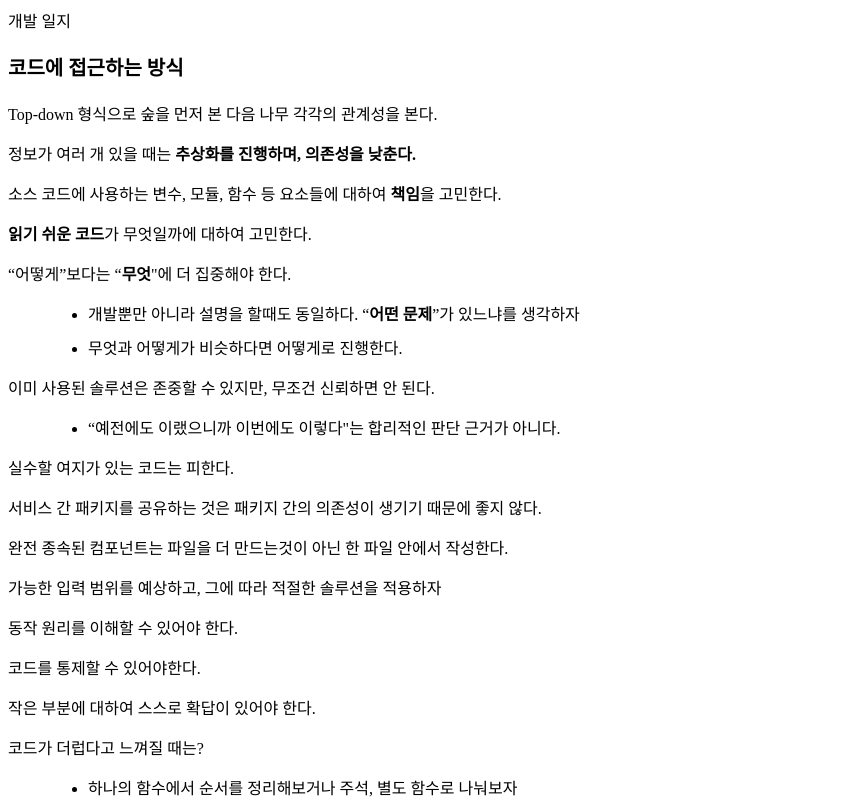
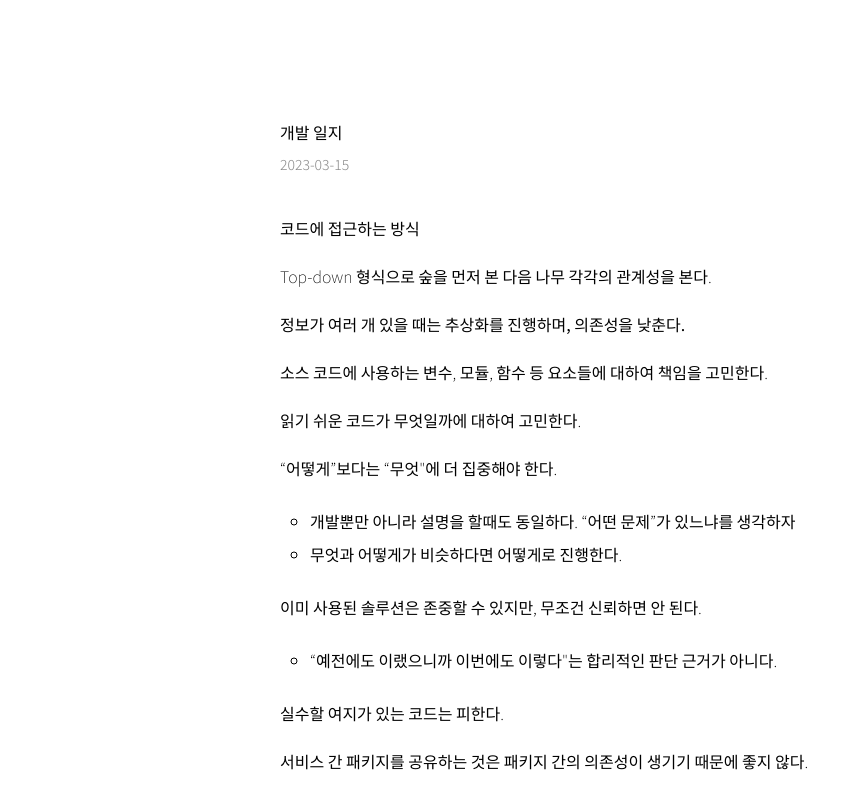
Before and after one commit to hellojaehyeok/hellojaehyeok.github.io, a Next.js app: page /essay/development-journal in a window 1280 px wide. Shown: the top 800 px of the page, without its empty margins (0-862 px from the left). Built offline with nearby package versions, Linux system fonts and the light colour scheme.

Commit message:
chore: styling font, contents page, code block  (#8)
* feat: 마크다운 코드 스타일 적용

* feat: 폰트 적용, 일부 디자인 수정

* chore: contents style

```diff
--- a/package.json
+++ b/package.json
@@ -14,17 +14,18 @@
     "@emotion/babel-plugin": "^11.11.0",
     "@emotion/react": "^11.11.0",
     "@emotion/styled": "^11.11.0",
-    "@types/markdown-it": "^12.2.3",
     "@types/node": "20.1.0",
     "@types/react": "18.2.5",
     "@types/react-dom": "18.2.4",
+    "@types/react-syntax-highlighter": "^15.5.7",
     "eslint": "8.40.0",
     "eslint-config-next": "13.4.1",
     "gray-matter": "^4.0.3",
-    "markdown-it": "^13.0.1",
     "next": "13.4.1",
     "react": "18.2.0",
     "react-dom": "18.2.0",
+    "react-markdown": "^8.0.7",
+    "react-syntax-highlighter": "^15.5.0",
     "typescript": "5.0.4"
   },
   "resolutions": {
--- a/pages/_app.tsx
+++ b/pages/_app.tsx
@@ -1,5 +1,17 @@
-import type { AppProps } from "next/app";
+import 'styles/reset.css';
+import type { AppProps } from 'next/app';
+import { Noto_Sans_KR } from 'next/font/google';
+
+const notoSansKr = Noto_Sans_KR({
+  weight: ['100', '300', '400', '500', '700', '900'],
+  subsets: ['latin'],
+  display: 'auto',
+});
 
 export default function App({ Component, pageProps }: AppProps) {
-  return <Component {...pageProps} />;
+  return (
+    <main className={notoSansKr.className}>
+      <Component {...pageProps} />
+    </main>
+  );
 }
--- a/src/components/Contents.tsx
+++ b/src/components/Contents.tsx
@@ -1,28 +1,62 @@
+import { Prism as SyntaxHighlighter } from 'react-syntax-highlighter';
+import { duotoneLight } from 'react-syntax-highlighter/dist/cjs/styles/prism';
+import ReactMarkdown from 'react-markdown';
 import styled from '@emotion/styled';
-import md from 'markdown-it';
 
-const Contents = ({ content }: { content: any }) => {
-  return <Layout dangerouslySetInnerHTML={{ __html: md().render(content) }} />;
+const Contents = ({ title, date, content }: { title: string; date: string; content: string }) => {
+  return (
+    <Layout>
+      <Title>{title}</Title>
+      <CreateDate>{date}</CreateDate>
+      <Body>
+        <ReactMarkdown
+          components={{
+            code: CodeBlock,
+          }}
+        >
+          {content}
+        </ReactMarkdown>
+      </Body>
+    </Layout>
+  );
 };
 
 export default Contents;
 
 const Layout = styled.div`
-  width: 700px;
-  h3 {
-    margin-bottom: 20px;
-    font-size: 20px;
+  max-width: 720px;
+  margin: 0 auto;
+  padding: 120px 0;
+`;
+const Title = styled.h1`
+  font-weight: 400;
+  font-size: 16px;
+  margin-bottom: 10px;
+`;
+const CreateDate = styled.div`
+  margin-bottom: 40px;
+  font-weight: 300;
+  font-size: 14px;
+  color: #8a8a8a;
+`;
+const Body = styled.div`
+  display: flex;
+  flex-direction: column;
+  width: 100%;
+  line-height: 28px;
+  gap: 20px;
+  h2 {
+    font-weight: 400;
+    font-size: 16px;
   }
-  p,
-  ul {
-    font-weight: 100;
-    margin-bottom: 15px;
+  strong {
+    font-weight: 400;
   }
   li {
-    list-style: disc;
-    margin: 0 0 10px 40px;
+    list-style: circle;
+    margin: 5px 0 5px 30px;
     ul {
-      margin: 10px 0 0 0;
+      margin: 5px 0 0 0;
     }
   }
   hr {
@@ -31,4 +65,17 @@ const Layout = styled.div`
     height: 1px;
     border: 0;
   }
+  pre > pre {
+    border-radius: 13px;
+    border: 1px solid #e4e2e0;
+  }
 `;
+
+// NOTE: children의 string[]이지만, ReactMarkdown 타입 에러로 인하여 any를 사용
+const CodeBlock = ({ children, className }: { children: any[]; className?: string }) => {
+  return (
+    <SyntaxHighlighter language={className?.replace('language-', '')} style={duotoneLight}>
+      {children}
+    </SyntaxHighlighter>
+  );
+};
--- a/src/contents/essay/development-journal.md
+++ b/src/contents/essay/development-journal.md
@@ -3,7 +3,7 @@ title: '개발 일지'
 date: '2023-03-15'
 ---
 
-### 코드에 접근하는 방식
+## 코드에 접근하는 방식
 
 Top-down 형식으로 숲을 먼저 본 다음 나무 각각의 관계성을 본다.
 
@@ -59,7 +59,7 @@ Top-down 형식으로 숲을 먼저 본 다음 나무 각각의 관계성을 본
 
 ---
 
-### 문제 해결에 대한 방식
+## 문제 해결에 대한 방식
 
 **큰 문제를 작은 문제로 쪼개서 풀 수 있는 문제로 만들자**
 
--- a/src/pages/Essay/EssayPage.tsx
+++ b/src/pages/Essay/EssayPage.tsx
@@ -3,14 +3,9 @@ import fs from 'fs';
 import matter from 'gray-matter';
 
 const EssayPage = ({ frontmatter, content }: { frontmatter: any; content: any }) => {
-  const { title } = frontmatter;
+  const { title, date } = frontmatter;
 
-  return (
-    <div>
-      <div>{title}</div>
-      <Contents content={content} />
-    </div>
-  );
+  return <Contents title={title} date={date} content={content} />;
 };
 
 export default EssayPage;
--- a/src/styles/reset.css
+++ b/src/styles/reset.css
@@ -1,4 +1,5 @@
 * {
+  font-weight: 100;
   margin: 0;
   padding: 0;
   outline: 0;
```
Also changed, not shown: .babelrc (deleted), 1 other file (tests, documents, lock files or other folders).
